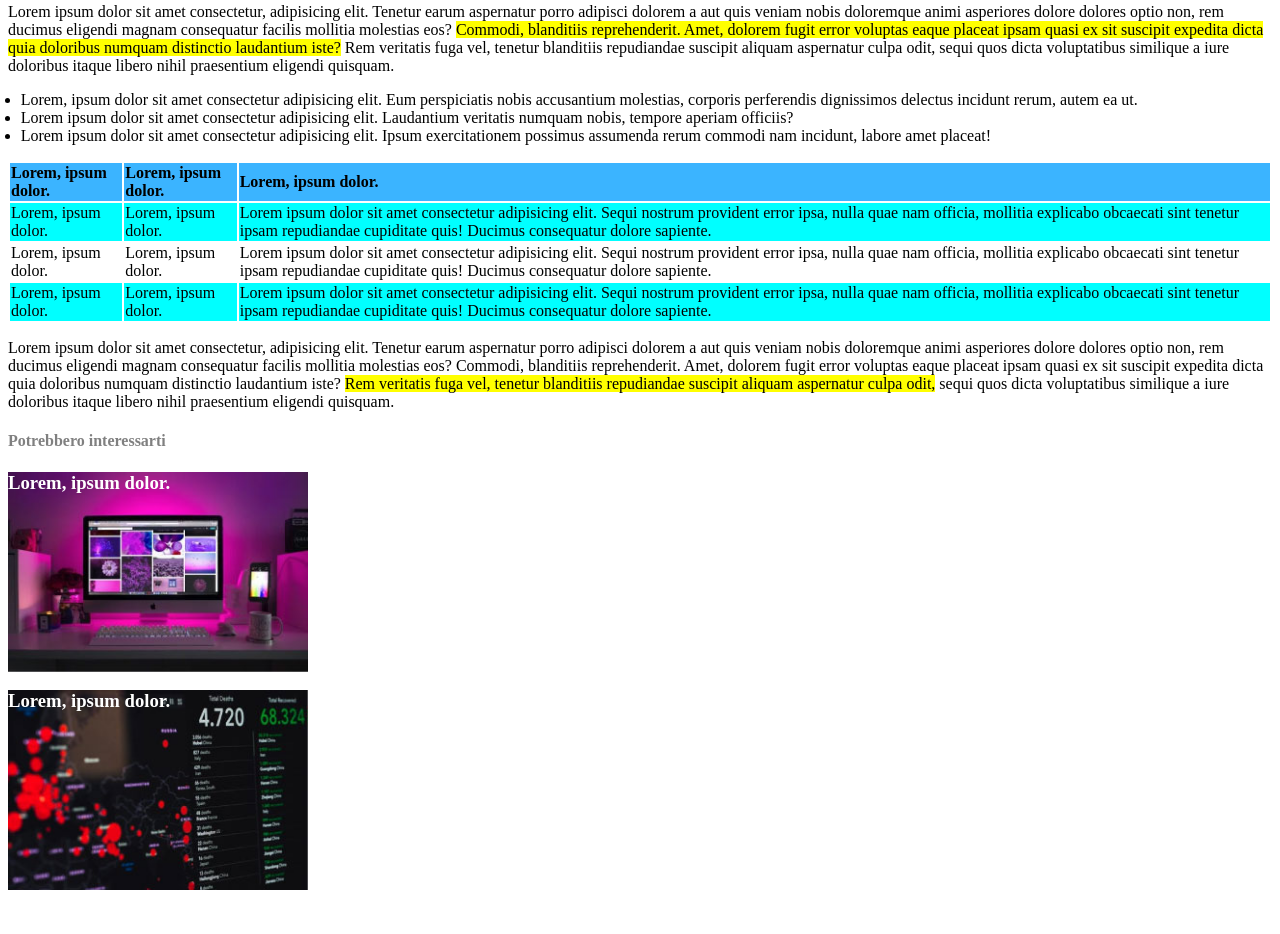
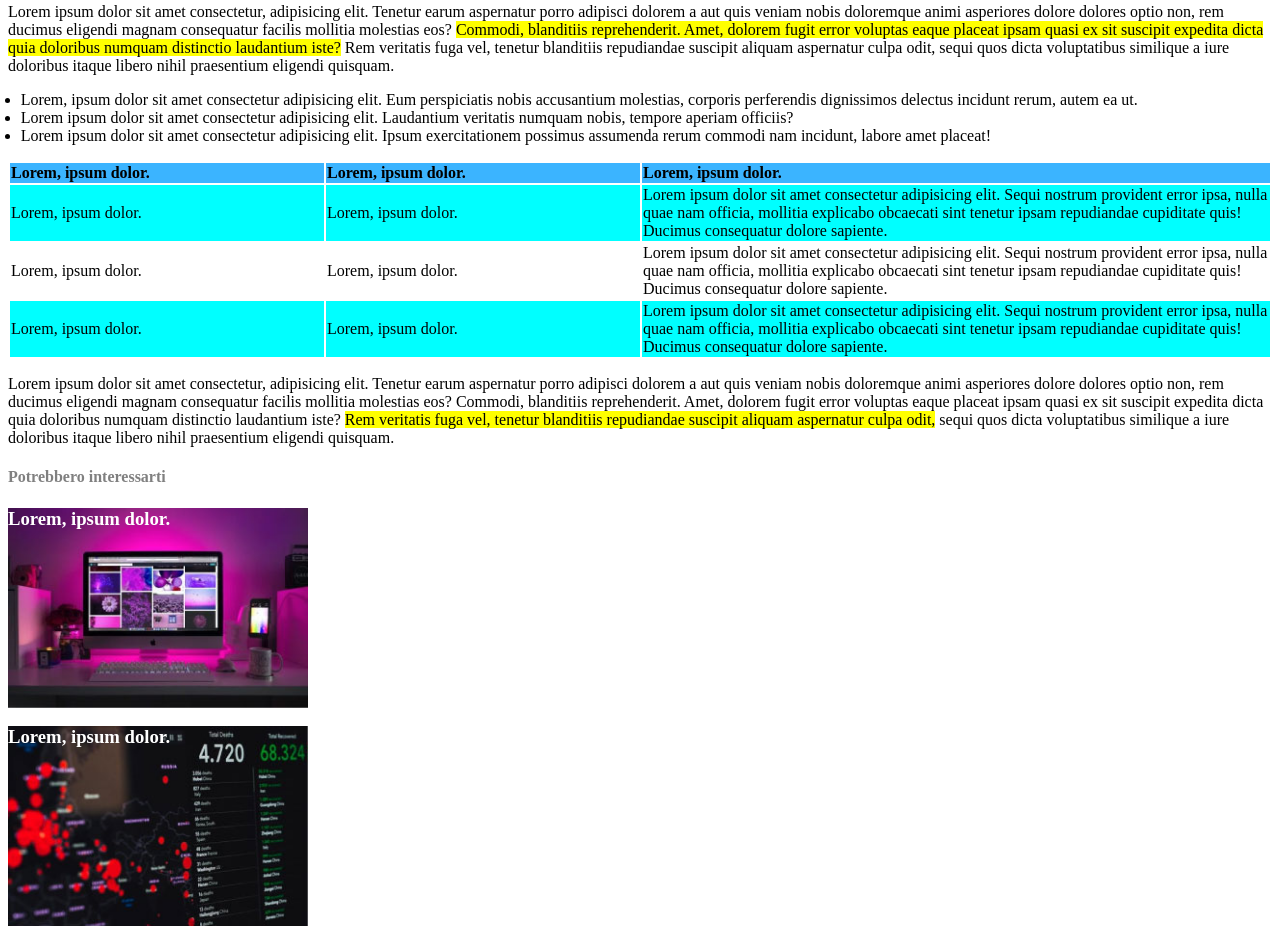
Before and after one commit to VitaFrancesco/html-css-booleaner, a plain HTML site: page index.html in a window 1280 px wide. Shown: the part 841-1775 px from the top of the page. Before the commit the page ends 1739 px from the top, so only its background shows below. Drawn offline with Linux system fonts and the light colour scheme.

Commit message:
modifica spazio occupato dalle celle e aggiunta commenti

```diff
--- a/css/style.css
+++ b/css/style.css
@@ -37,22 +37,15 @@ thead{
 th{
     text-align: left;
 }
+.cella{
+    width: 25%;
+}
 .dati-azzurri{
     background-color: aqua;
 }
 .dati-bianchi{
     background-color: white;
 }
-/* table{
-    position: fixed;
-    width: 100%;
-}
-tr:first-child{
-    width: 25%;
-}
-tr:last-child{
-    width: 50%;
-} */
 h3{
     color: white;
 }
--- a/index.html
+++ b/index.html
@@ -42,34 +42,36 @@
             <table>
                 <thead>
                     <tr>
-                        <th>Lorem, ipsum dolor.</th>
-                        <th>Lorem, ipsum dolor.</th>
+                        <th class="cella">Lorem, ipsum dolor.</th>
+                        <th class="cella">Lorem, ipsum dolor.</th>
                         <th>Lorem, ipsum dolor.</th>
                     </tr>
                 </thead>
                 <tbody>
                     <tr class="dati-azzurri">
-                        <td>Lorem, ipsum dolor.</td>
-                        <td>Lorem, ipsum dolor.</td>
+                        <td class="cella">Lorem, ipsum dolor.</td>
+                        <td class="cella">Lorem, ipsum dolor.</td>
                         <td>Lorem ipsum dolor sit amet consectetur adipisicing elit. Sequi nostrum provident error ipsa, nulla quae nam officia, mollitia explicabo obcaecati sint tenetur ipsam repudiandae cupiditate quis! Ducimus consequatur dolore sapiente.</td>
                     </tr>
                     <tr class="dati-bianchi">
-                        <td>Lorem, ipsum dolor.</td>
-                        <td>Lorem, ipsum dolor.</td>
+                        <td class="cella">Lorem, ipsum dolor.</td>
+                        <td class="cella">Lorem, ipsum dolor.</td>
                         <td>Lorem ipsum dolor sit amet consectetur adipisicing elit. Sequi nostrum provident error ipsa, nulla quae nam officia, mollitia explicabo obcaecati sint tenetur ipsam repudiandae cupiditate quis! Ducimus consequatur dolore sapiente.</td>
                     </tr>
                     <tr class="dati-azzurri">
-                        <td>Lorem, ipsum dolor.</td>
-                        <td>Lorem, ipsum dolor.</td>
+                        <td class="cella">Lorem, ipsum dolor.</td>
+                        <td class="cella">Lorem, ipsum dolor.</td>
                         <td>Lorem ipsum dolor sit amet consectetur adipisicing elit. Sequi nostrum provident error ipsa, nulla quae nam officia, mollitia explicabo obcaecati sint tenetur ipsam repudiandae cupiditate quis! Ducimus consequatur dolore sapiente.</td>
                     </tr>
                 </tbody>
             </table>
         </section>
+        <!-- ultimo paragrafo -->
         <section>
             <p>Lorem ipsum dolor sit amet consectetur, adipisicing elit. Tenetur earum aspernatur porro adipisci dolorem a aut quis veniam nobis doloremque animi asperiores dolore dolores optio non, rem ducimus eligendi magnam consequatur facilis mollitia molestias eos? Commodi, blanditiis reprehenderit. Amet, dolorem fugit error voluptas eaque placeat ipsam quasi ex sit suscipit expedita dicta quia doloribus numquam distinctio laudantium iste? <mark>Rem veritatis fuga vel, tenetur blanditiis repudiandae suscipit aliquam aspernatur culpa odit,</mark> sequi quos dicta voluptatibus similique a iure doloribus itaque libero nihil praesentium eligendi quisquam.</p>
         </section>
     </main>
+    <!-- approfondimenti -->
     <footer>
         <h4>Potrebbero interessarti</h4>
         <div class="approfondimento primo">
```
